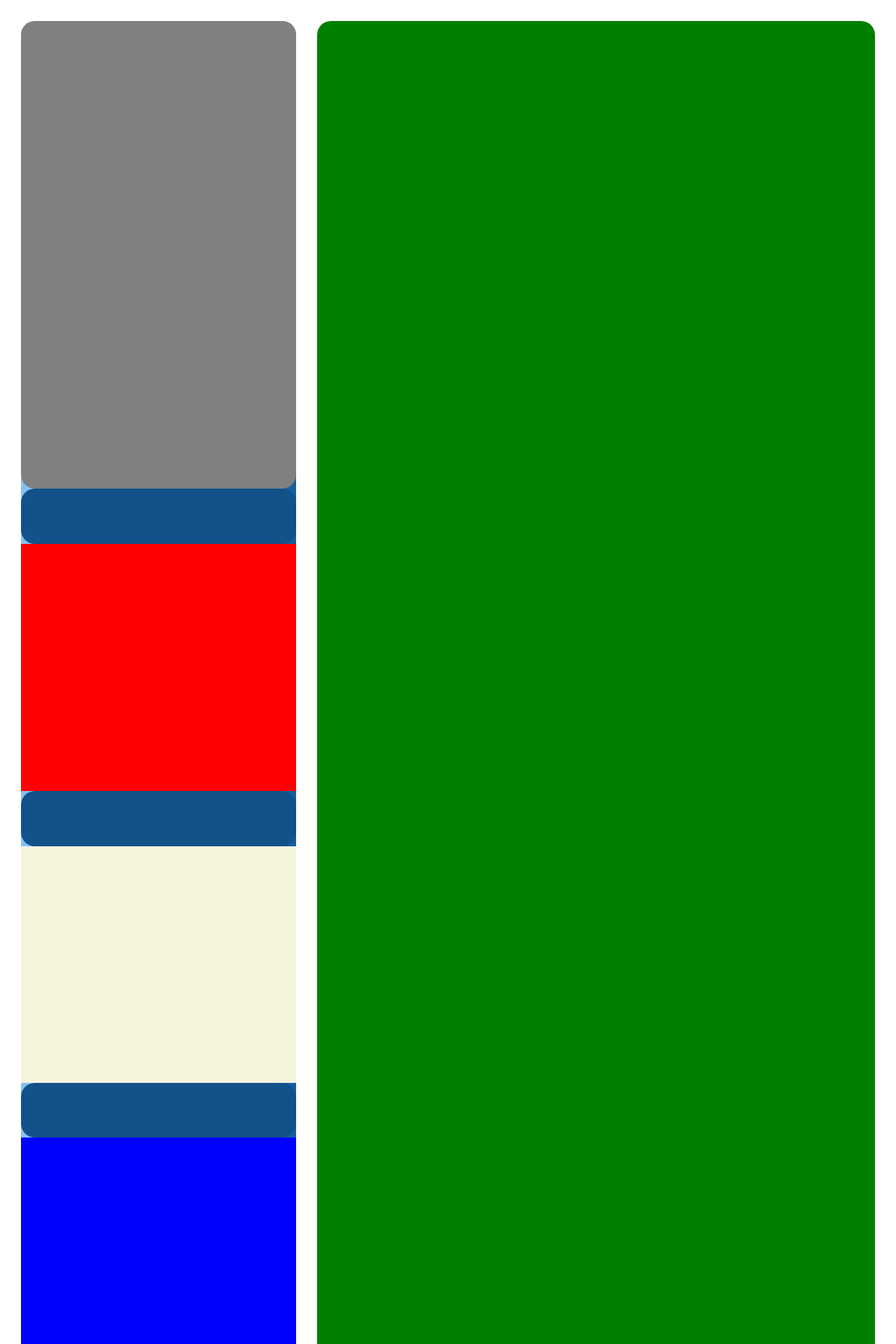
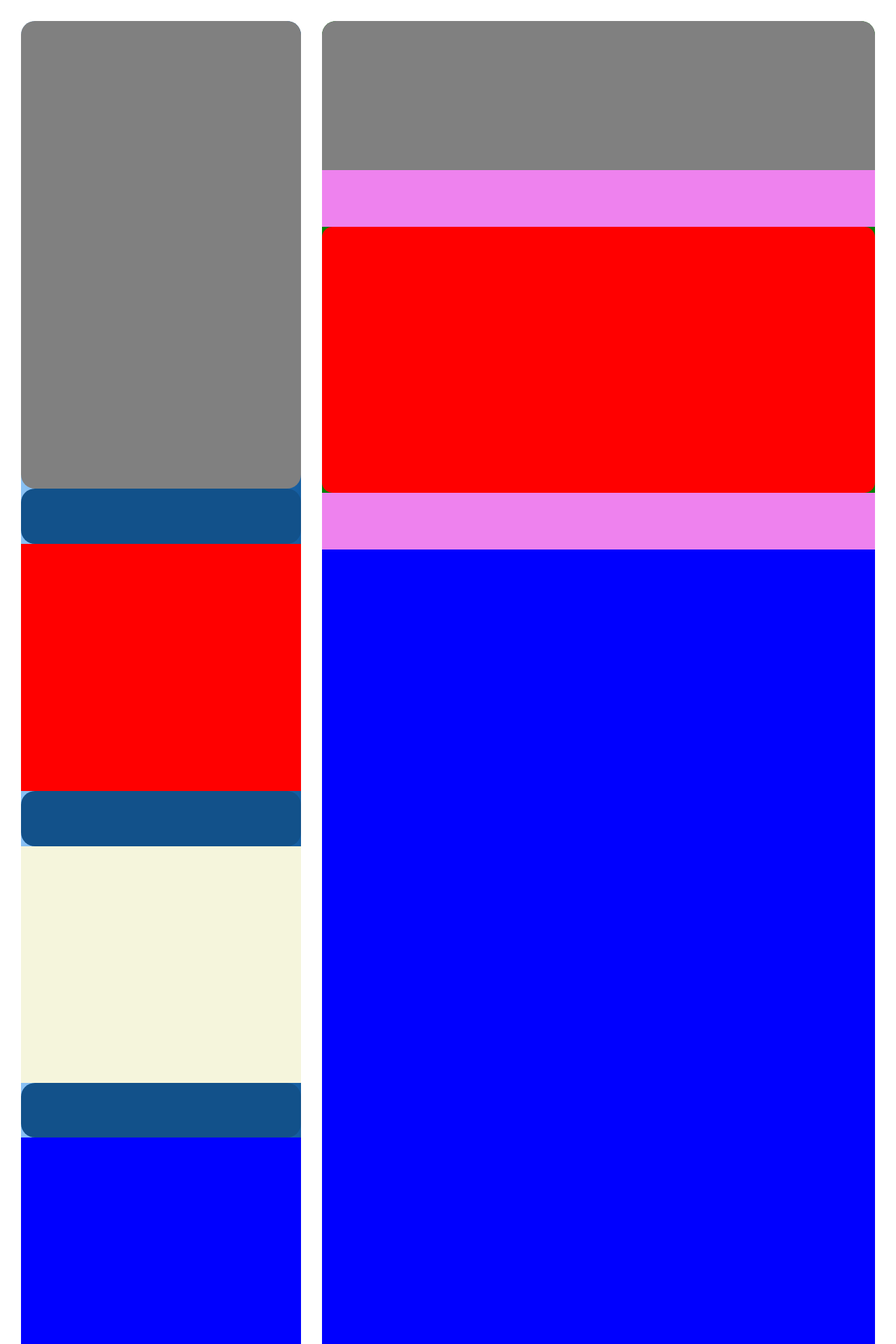
Before and after one commit to ICPEP-SE-CITU/GearFolio, a Next.js app: page /porfolio_preview in a window 1280 px wide. Shown: the top 1920 px of the page at 70% size. Built offline with nearby package versions, Linux system fonts and the light colour scheme.

Commit message:
DESCRIPTION INFOSKELETON

```diff
--- a/src/app/(routes)/porfolio_preview/page.jsx
+++ b/src/app/(routes)/porfolio_preview/page.jsx
@@ -50,11 +50,43 @@ function PortfolioCreationPage() {
         </div>
         {/* END OF SKILLS INFO  DIV */}
 
-
       </div>
 
       <div className={styles.porfoliodescription}>
+        {/* DESCRIPTION DIV */}
+        <div className={styles.descriptiondiv}>
 
+        </div>
+        {/* END OF DESCRIPTION DIV */}
+
+        {/* EDUCATION DIV */}
+        <div className={styles.biginfodiv}>
+
+        </div>
+
+        <div className={styles.educationdiv}>
+
+        </div>
+        {/* END OF Education DIV */}
+
+        {/* PROJECT DIV */}
+        <div className={styles.biginfodiv}>
+
+        </div>
+
+        <div className={styles.projectdiv}>
+
+        </div>
+        {/* END OF PROJECT DIV */}
+
+        {/* CERTIFICATE DIV */}
+        <div className={styles.biginfodiv}>
+
+        </div>
+        <div className={styles.certdiv}>
+
+        </div>
+        {/* END OF CERTIFICATE DIV */}
       </div>
 
     </div>
--- a/src/app/(routes)/porfolio_preview/porfoliopreview.module.css
+++ b/src/app/(routes)/porfolio_preview/porfoliopreview.module.css
@@ -50,10 +50,38 @@
     border-radius: 20px;
 }
 
+
+
 .porfoliodescription {
     background-color: green;
     width: calc(1195px - 30px * 2);
     height: calc(3421px - 30px * 2);
-    padding: 30px;
     border-radius: 20px;
+    overflow: hidden;
   }
+.descriptiondiv{
+    height: 213px;
+    width: 100%;
+    background-color: grey;
+}
+.biginfodiv{
+    height: 81px;
+    width: 100%;
+    background-color: violet;
+}
+.educationdiv{
+    width: 100%;
+    height: 380px;
+    background-color: red;
+    border-radius: 15px;
+}
+.projectdiv{
+    width: 100%;
+    height: 1732px;
+    background-color: blue;
+}
+.certdiv{
+    width: 100%;
+    height: 847px;
+    background-color: pink;
+}
```
